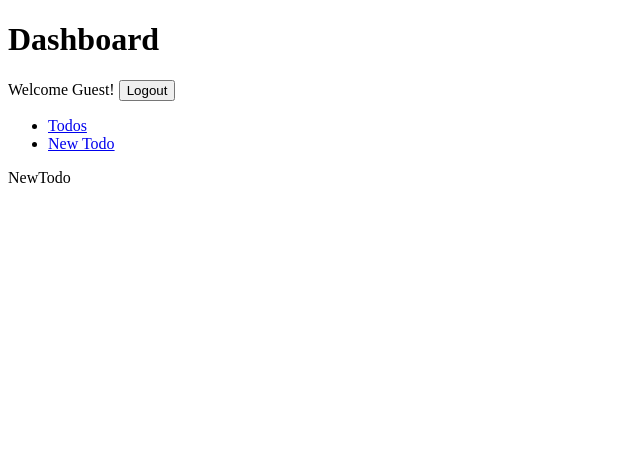
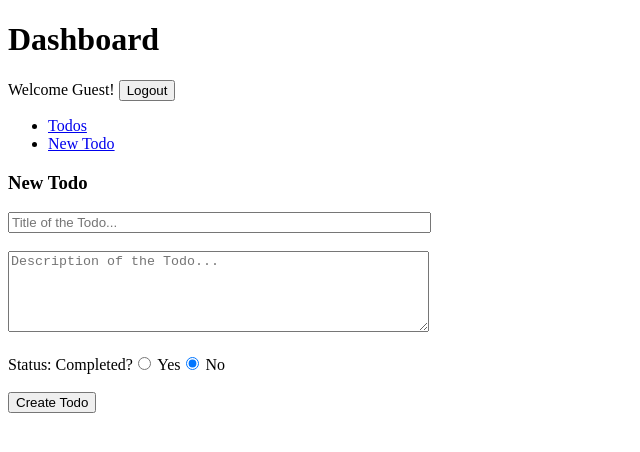
Before and after one commit to githubscientist/re-js-app, a React (Vite) app: page /dashboard/todos/new in a window 1280 px wide. Shown: the top 452 px of the page, without its empty margins (0-640 px from the left). Built offline with nearby package versions, Linux system fonts and the light colour scheme.

Commit message:
create todo --done

```diff
--- a/src/components/NewTodo.jsx
+++ b/src/components/NewTodo.jsx
@@ -1,6 +1,68 @@
+import axios from "axios";
+import { useState } from "react";
+import { useNavigate } from "react-router";
+
 const NewTodo = () => {
+  const [title, setTitle] = useState('');
+  const [description, setDescription] = useState('');
+  const [isDone, setIsDone] = useState(false);
+
+  const navigate = useNavigate();
+
+  const handleCreateTodo = (e) => {
+    e.preventDefault();
+
+    // make an api call to create a new todo in the server
+    axios
+      .post('https://6a3403ef8248ee962fa4f20a.mockapi.io/todos', {
+        title, description, isDone
+      })
+      .then(() => {
+        alert('Todo created!');
+
+        navigate('/dashboard/todos');
+      })
+  }
+
   return (
-    <div>NewTodo</div>
+    <div>
+      <h3>New Todo</h3>
+      <form onSubmit={handleCreateTodo}>
+        <input
+          type="text"
+          placeholder="Title of the Todo..."
+          style={{ width: "415px" }}
+          value={title}
+          onChange={e => setTitle(e.target.value)}
+        />
+        <br /><br />
+        <textarea
+          placeholder="Description of the Todo..."
+          rows={5}
+          cols={50}
+          value={description}
+          onChange={e => setDescription(e.target.value)}
+        />
+        <br /><br />
+        Status: Completed?
+        <input
+          type="radio"
+          name="isDone"
+          value={true}
+          onChange={e => setIsDone(true)}
+        /> Yes
+
+        <input
+          type="radio"
+          name="isDone"
+          defaultChecked
+          value={false}
+          onChange={e => setIsDone(false)}
+        /> No
+        <br /><br />
+        <button type="submit">Create Todo</button>
+      </form>
+    </div>
   )
 }
 
```
